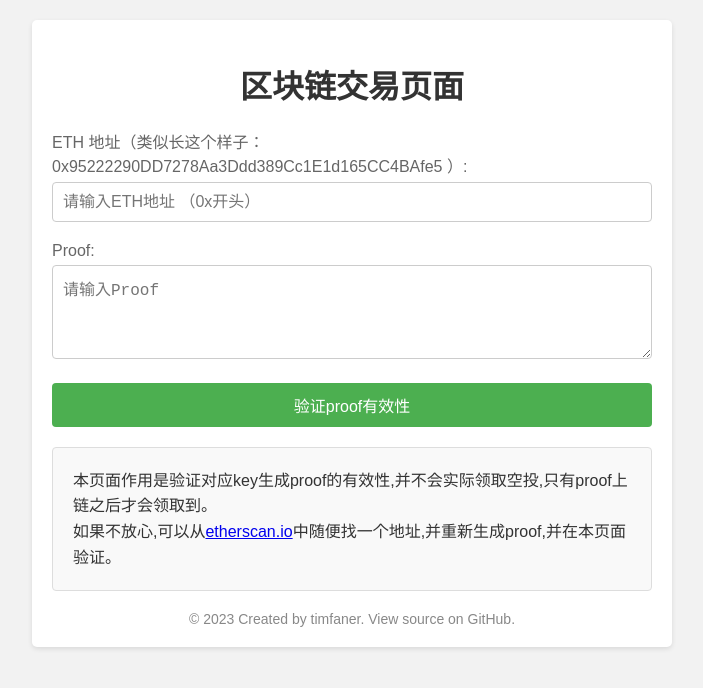
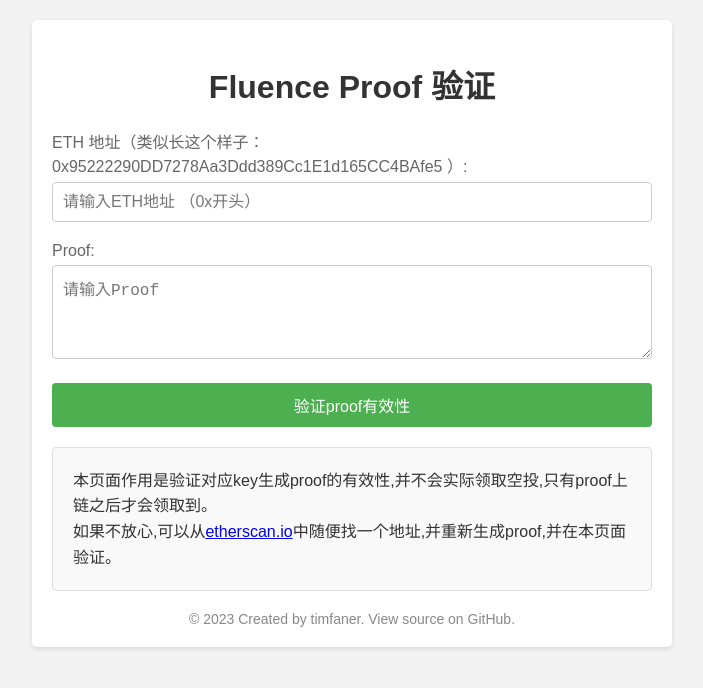
Before and after one commit to timfaner/fluency-verify, a plain HTML site: page index.html in a window 1280 px wide. Shown: the whole page, without its empty margins (288-991 px from the left). Drawn offline with Linux system fonts and the light colour scheme.

Commit message:
fix title

```diff
--- a/index.html
+++ b/index.html
@@ -99,7 +99,7 @@
 </head>
 <body>
     <div class="container">
-        <h1>区块链交易页面</h1>
+        <h1>Fluence Proof 验证</h1>
         <div class="input-group">
             <label for="ethAddress">ETH 地址（类似长这个样子：0x95222290DD7278Aa3Ddd389Cc1E1d165CC4BAfe5 ）:</label>
             <input type="text" id="ethAddress" placeholder="请输入ETH地址 （0x开头）">
```
